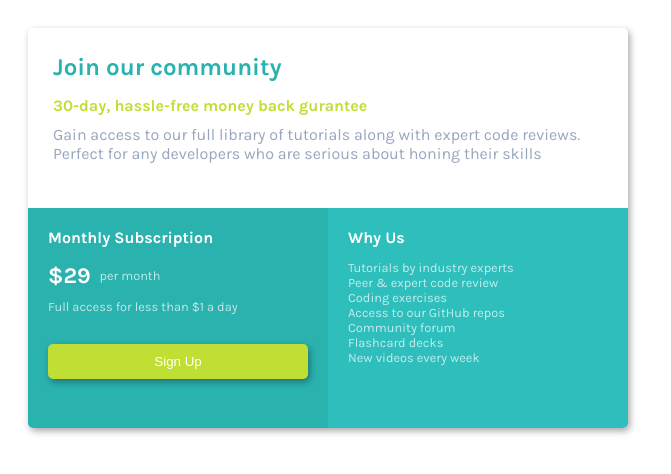
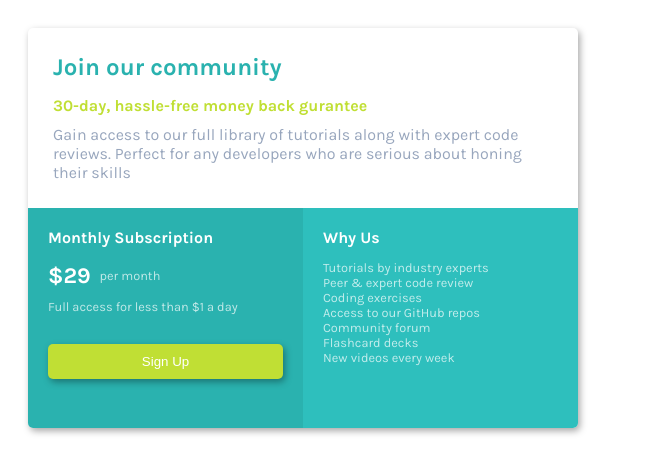
Before and after one commit to Satorien/CSSPracticePage, a plain HTML site: page index.html in a window 1280 px wide. Shown: the whole page, without its empty margins (0-671 px from the left). Drawn offline with Linux system fonts and the light colour scheme.

Commit message:
Update style.css

```diff
--- a/style.css
+++ b/style.css
@@ -17,8 +17,7 @@ body{
 }
 
 #card{
-  width: 600px;
-  height: 400px;
+
   box-shadow: 2px 3px 7px 0px rgba(0,0,0,0.35);
   border-radius: 5px;
   overflow: hidden;
@@ -35,7 +34,7 @@ body{
 }
 #bottom-left{
   display: inline-block;
-  width: 50%;
+  width: 100%;
   height: 100%;
   vertical-align: top;
   background-color: #2ab2af;
@@ -43,7 +42,7 @@ body{
 }
 #bottom-right{
   display: inline-block;
-  width: 50%;
+  width: 100%;
   height: 100%;
   vertical-align: top;
   background-color: #2ebfbd;
@@ -103,3 +102,14 @@ ul{
   opacity: 0.7;
   font-size: 0.8rem;
 }
+
+@media (min-width: 576px){
+  #card{
+    width: 550px;
+    height: 400px;
+  }
+
+  #bottom-left, #bottom-right{
+    width: 50%;
+  }
+}
```
